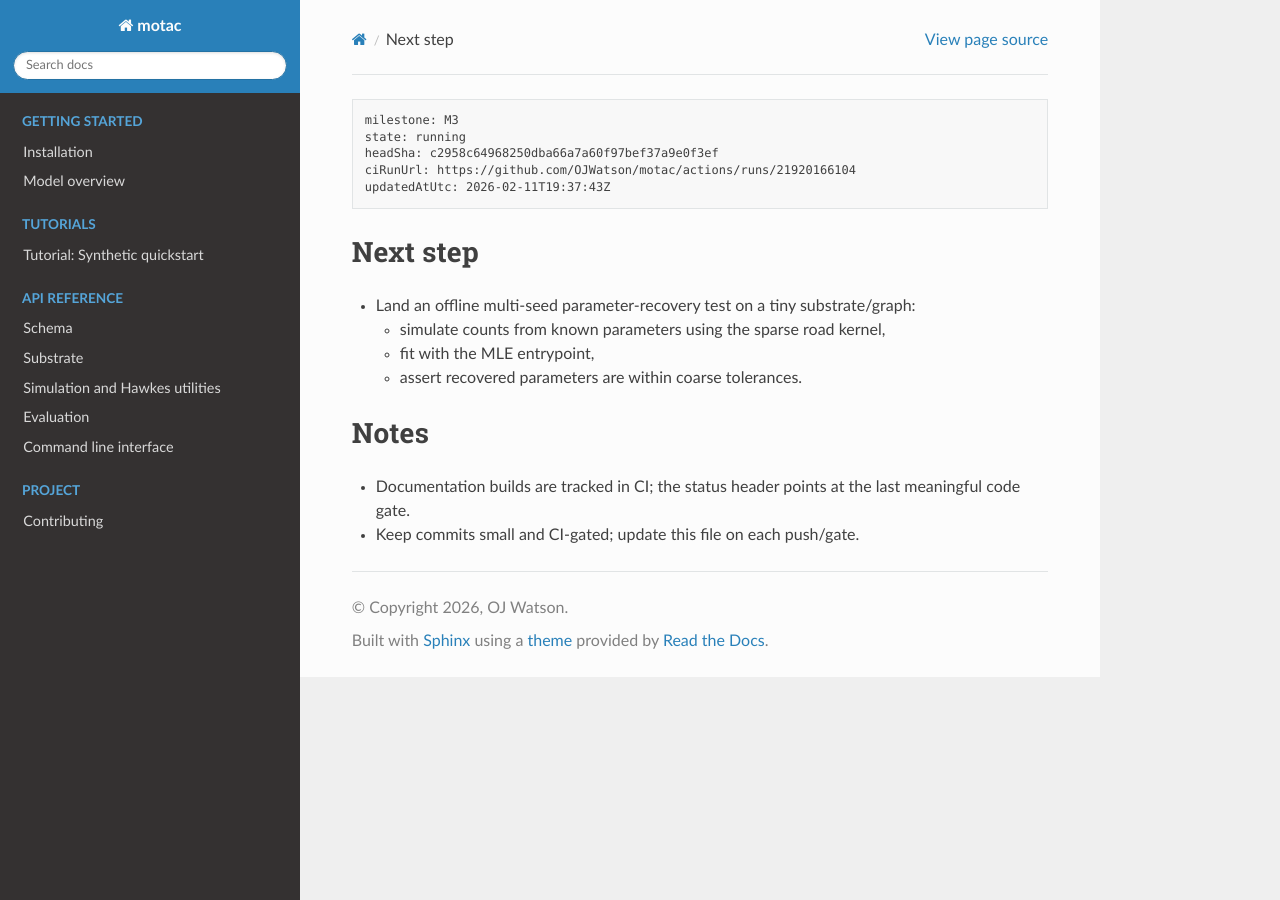
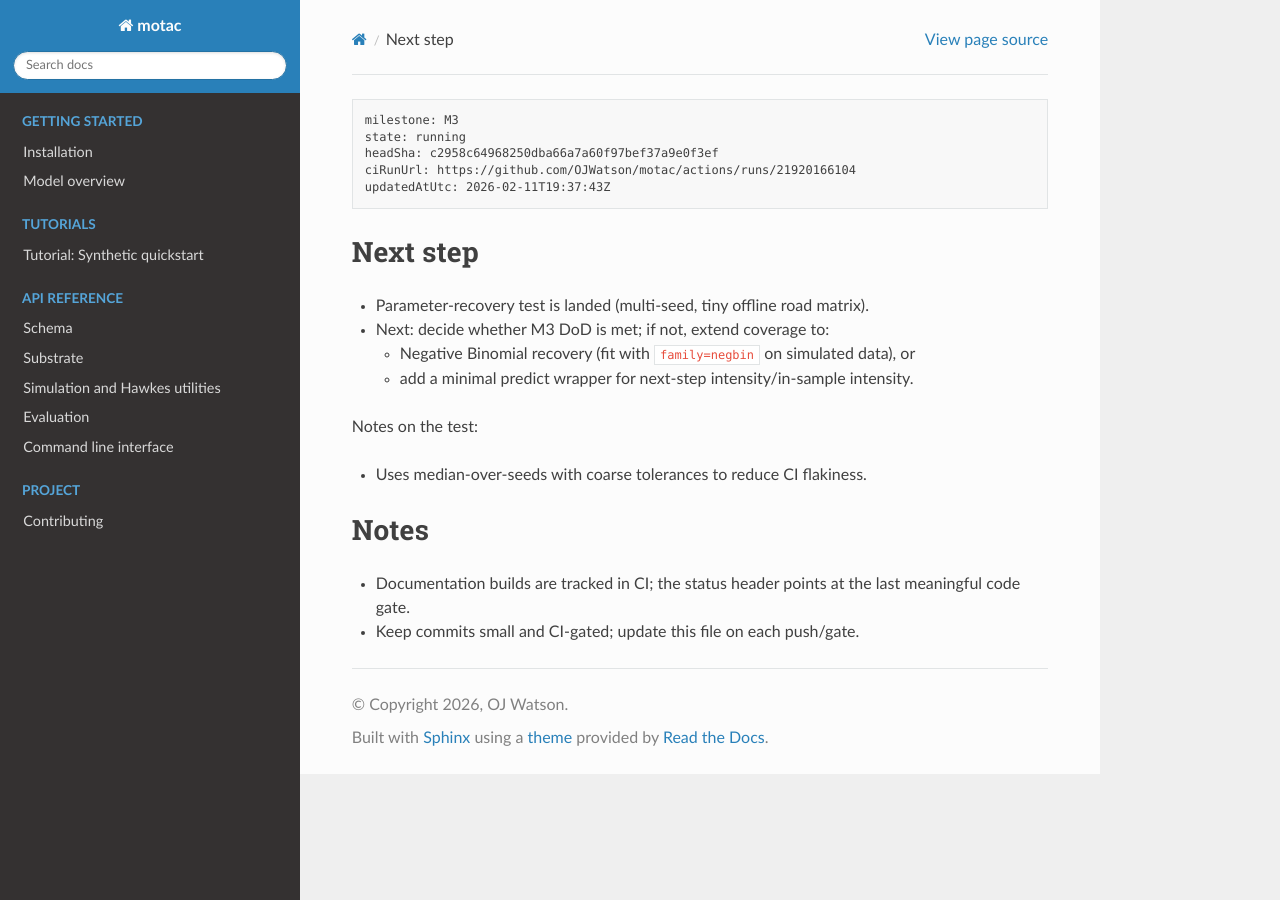
Before and after one commit to OJWatson/motac, a Sphinx documentation site: the page built from docs/STATUS.md, in a window 1280 px wide. Built offline with Sphinx 7.4.7 and the Read the Docs theme 3.1.0, drawn with Linux system fonts in a browser that asks for light colours.

Commit message:
M3: strengthen recovery test (two regimes) + status next steps

````diff
--- a/docs/STATUS.md
+++ b/docs/STATUS.md
@@ -7,10 +7,13 @@
 ```
 
 ## Next step
-- Land an offline multi-seed parameter-recovery test on a tiny substrate/graph:
-  - simulate counts from known parameters using the sparse road kernel,
-  - fit with the MLE entrypoint,
-  - assert recovered parameters are within coarse tolerances.
+- Parameter-recovery test is landed (multi-seed, tiny offline road matrix).
+- Next: decide whether M3 DoD is met; if not, extend coverage to:
+  - Negative Binomial recovery (fit with `family=negbin` on simulated data), or
+  - add a minimal predict wrapper for next-step intensity/in-sample intensity.
+
+Notes on the test:
+- Uses median-over-seeds with coarse tolerances to reduce CI flakiness.
 
 ## Notes
 - Documentation builds are tracked in CI; the status header points at the last meaningful code gate.
````
Also changed, not shown: 1 other file.
